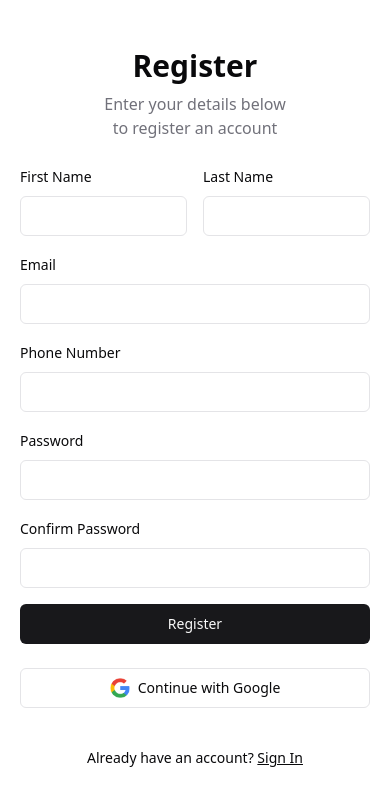
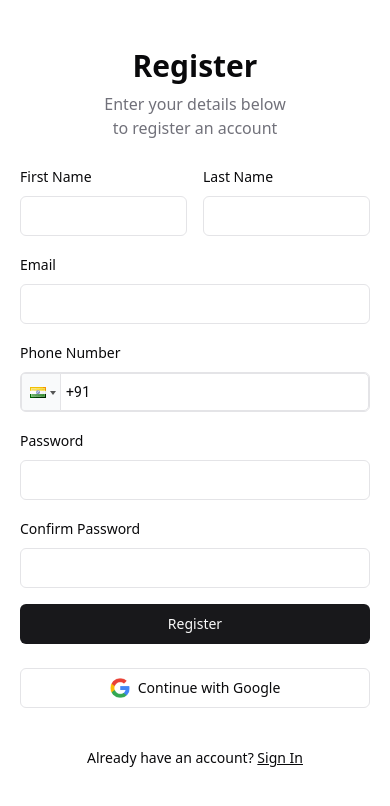
Before and after one commit to rahiii-dev/tech-bay-mern, a React (Vite) app in the folder frontend/techbay/: page /register in a window 390 px wide. Shown: the top 806 px of the page. Built offline with nearby package versions, Linux system fonts and the light colour scheme; no server answers.

Commit message:
frontend/register form phone field updated

```diff
--- a/frontend/techbay/package.json
+++ b/frontend/techbay/package.json
@@ -18,10 +18,12 @@
     "axios": "^1.7.2",
     "class-variance-authority": "^0.7.0",
     "clsx": "^2.1.1",
+    "libphonenumber-js": "^1.11.4",
     "lucide-react": "^0.396.0",
     "react": "^18.3.1",
     "react-dom": "^18.3.1",
     "react-hook-form": "^7.52.0",
+    "react-phone-input-2": "^2.15.1",
     "react-redux": "^9.1.2",
     "react-router-dom": "^6.24.0",
     "router-dom": "^2.2.11",
--- a/frontend/techbay/src/components/auth/GoogleLogin.tsx
+++ b/frontend/techbay/src/components/auth/GoogleLogin.tsx
@@ -51,7 +51,7 @@ const GoogleLogin = () => {
 
   return (
     <Button type="button" variant="outline" className="w-full" onClick={googleLogin} disabled={loading}>
-      <img src="/public/google-icon.png" className="w-5 aspect-square" alt="google-icon" />
+      <img src="/google-icon.png" className="w-5 aspect-square" alt="google-icon" />
       <span className="ms-2">Continue with Google</span>
     </Button>
   );
--- /dev/null
+++ b/frontend/techbay/src/components/auth/PhoneInput.css
@@ -0,0 +1,12 @@
+
+.phone-input-container {
+    @apply flex w-full h-10 rounded-md border border-input bg-background outline-none !important
+}
+
+.phone-input {
+    @apply block w-full h-full bg-background border-input px-3 py-2 ps-[44px] text-sm placeholder:text-muted-foreground focus-visible:outline-none focus-visible:ring-2 focus-visible:ring-ring focus-visible:ring-offset-2 disabled:cursor-not-allowed disabled:opacity-50 !important
+}
+
+.phone-input-container .flag-dropdown {
+    @apply block h-full bg-gray-50 border-input !important
+}
--- a/frontend/techbay/src/components/auth/RegisterForm.tsx
+++ b/frontend/techbay/src/components/auth/RegisterForm.tsx
@@ -10,6 +10,9 @@ import { useNavigate } from "react-router-dom";
 import { setCredential } from "../../features/auth/authSlice";
 import { useAppDispatch } from "../../hooks/useDispatch";
 import { User } from "../../features/auth/authTypes";
+import PhoneInput from 'react-phone-input-2';
+import 'react-phone-input-2/lib/style.css';
+import './PhoneInput.css';
 
 // Create a new schema for the registration form
 const RegisterSchema = z.object({
@@ -23,8 +26,7 @@ const RegisterSchema = z.object({
         .trim()
         .min(1, "Email is required")
         .email('Invalid Email address'),
-    phone_no: z.string()
-        .min(1, "Phone number is required"),
+    phone_no: z.string(),
     password: z.string()
         .trim()
         .min(1, "Password is required"),
@@ -57,6 +59,7 @@ const RegisterForm = () => {
             confirmPassword: ""
         },
     });
+
 
     async function onSubmit(dataToSend: z.infer<typeof RegisterSchema>) {
         const resData = await fetchData({
@@ -125,7 +128,16 @@ const RegisterForm = () => {
                         <FormItem>
                             <FormLabel>Phone Number</FormLabel>
                             <FormControl>
-                                <Input {...field} />
+                                <PhoneInput
+                                    {...field}
+                                    country={'in'}
+                                    inputProps={{
+                                        name: 'phone_no',
+                                        required: true,
+                                    }}
+                                    containerClass="phone-input-container"
+                                    inputClass="phone-input"
+                                />
                             </FormControl>
                             <FormMessage />
                         </FormItem>
--- a/frontend/techbay/src/main.tsx
+++ b/frontend/techbay/src/main.tsx
@@ -4,17 +4,13 @@ import './index.css'
 import { BrowserRouter } from 'react-router-dom'
 import { Provider } from 'react-redux';
 import store from './store.ts';
-import { GoogleOAuthProvider } from "@react-oauth/google"
 
 
 ReactDOM.createRoot(document.getElementById('root')!).render(
   // <React.StrictMode>
   <BrowserRouter>
     <Provider store={store}>
-      <GoogleOAuthProvider clientId="840632733896-ocn5n8p3q57galuqclko6r6t6s74nkgj.apps.googleusercontent.com">
         <App />
-      </GoogleOAuthProvider>
-
     </Provider>
   </BrowserRouter>
   // </React.StrictMode>,
```
Also changed, not shown: 1 other file (tests, documents, lock files or other folders).
